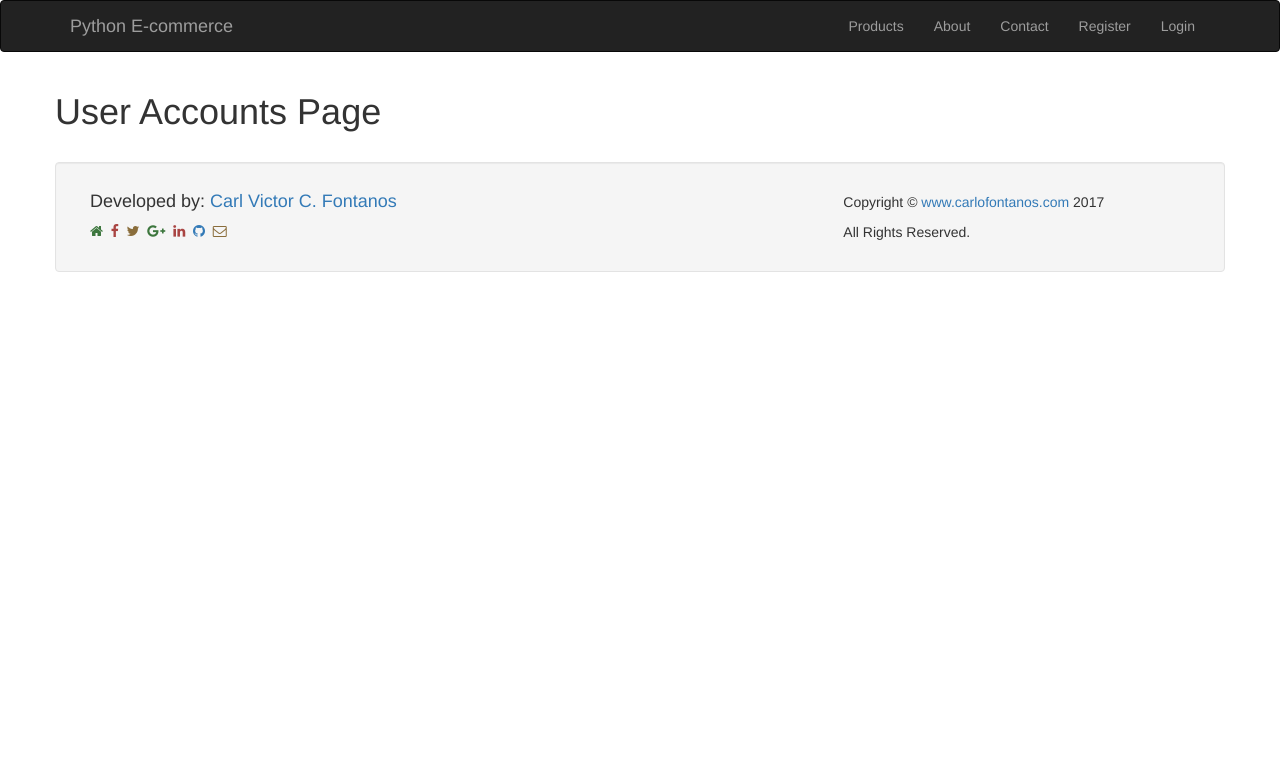
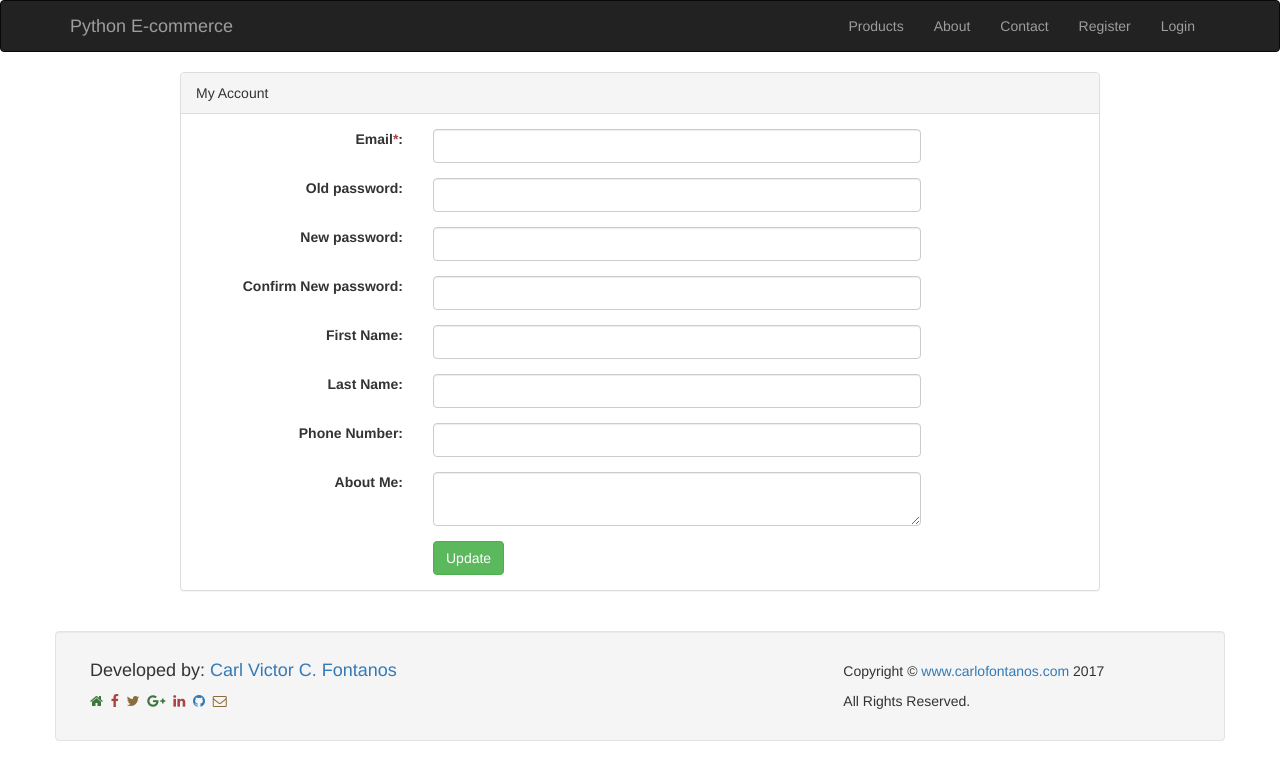
Before and after one commit to mutyaba84/python-ecommerce, a Django app: page /ecommerce/user/account/ in a window 1280 px wide. Shown: the top 780 px of the page. Run offline with Django 3.2, Linux system fonts and the light colour scheme; some libraries are stand-ins or nearby versions.

Commit message:
Added template for accounts page.

```diff
--- a/ecommerce/templates/ecommerce/user/account.html
+++ b/ecommerce/templates/ecommerce/user/account.html
@@ -1,5 +1,68 @@
 {% extends "ecommerce/base.html" %}
 
 {% block content %}
-	<h1>User Accounts Page</h1>
+	<div class="container wave-box-wrapper">
+		<div class="wave-box"></div>
+		<form action="{% url 'ecommerce:user_account' %}" method="post" class="update-account">
+			<div class="col-md-10 col-md-offset-1">
+				<div class="panel panel-default">
+					<div class="panel-heading">My Account</div>
+					<div class="panel-body">
+						<div class="form-group clearfix">
+							<label class="col-md-3 control-label text-right">Email<span class="text-danger">*</span>:</label>
+							<div class="col-md-7">
+								<input type="text" name="email" value="" class="form-control">
+							</div>
+						</div>
+						<div class="form-group clearfix">
+							<label class="col-md-3 control-label text-right">Old password:</label>
+							<div class="col-md-7">
+								<input type="password" name="old_password" value="" class="form-control" />
+							</div>
+						</div>
+						<div class="form-group clearfix">
+							<label class="col-md-3 control-label text-right">New password:</label>
+							<div class="col-md-7">
+								<input type="password" name="password" value="" class="form-control" />
+							</div>
+						</div>
+						<div class="form-group clearfix">
+							<label class="col-md-3 control-label text-right">Confirm New password:</label>
+							<div class="col-md-7">
+								<input type="password" name="password_confirm" value="" class="form-control" />
+							</div>
+						</div>
+						<div class="form-group clearfix">
+							<label class="col-md-3 control-label text-right">First Name:</label>
+							<div class="col-md-7">
+								<input type="first_name" name="first_name" value="" class="form-control" />
+							</div>
+						</div>
+						<div class="form-group clearfix">
+							<label class="col-md-3 control-label text-right">Last Name:</label>
+							<div class="col-md-7">
+								<input type="last_name" name="last_name" value="" class="form-control" />
+							</div>
+						</div>
+						<div class="form-group clearfix">
+							<label class="col-md-3 control-label text-right">Phone Number:</label>
+							<div class="col-md-7">
+								<input type="phone_number" name="phone_number" value="" class="form-control" />
+							</div>
+						</div>
+						<div class="form-group clearfix">
+							<label class="col-md-3 control-label text-right">About Me:</label>
+							<div class="col-md-7">
+								<textarea name="about_me" id="ck-editor-area" class="form-control"></textarea>
+							</div>
+						</div>
+						<div class="col-md-7 col-md-offset-3">
+							<input type="hidden" name="user_id" value="" />
+							<input type="submit" value="Update" class="btn btn-success">
+						</div>
+					</div>
+				</div>
+			</div>
+		</form>
+	</div>
 {% endblock %}
```
